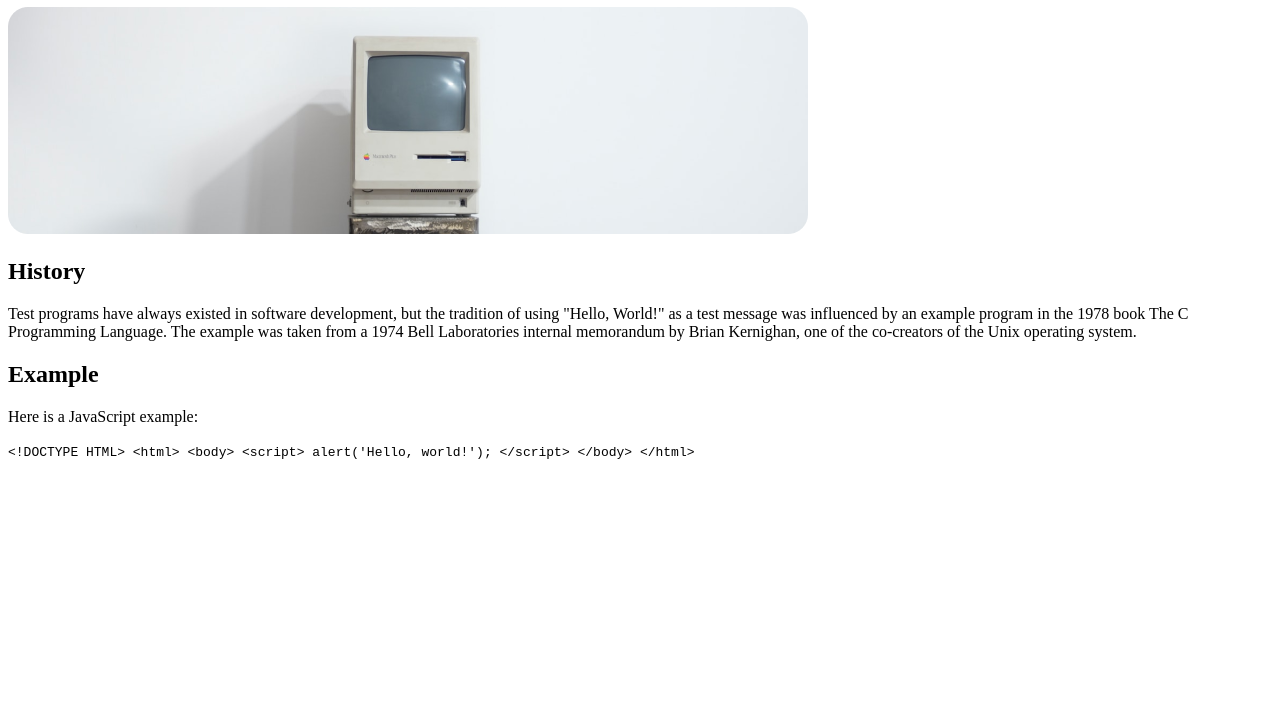
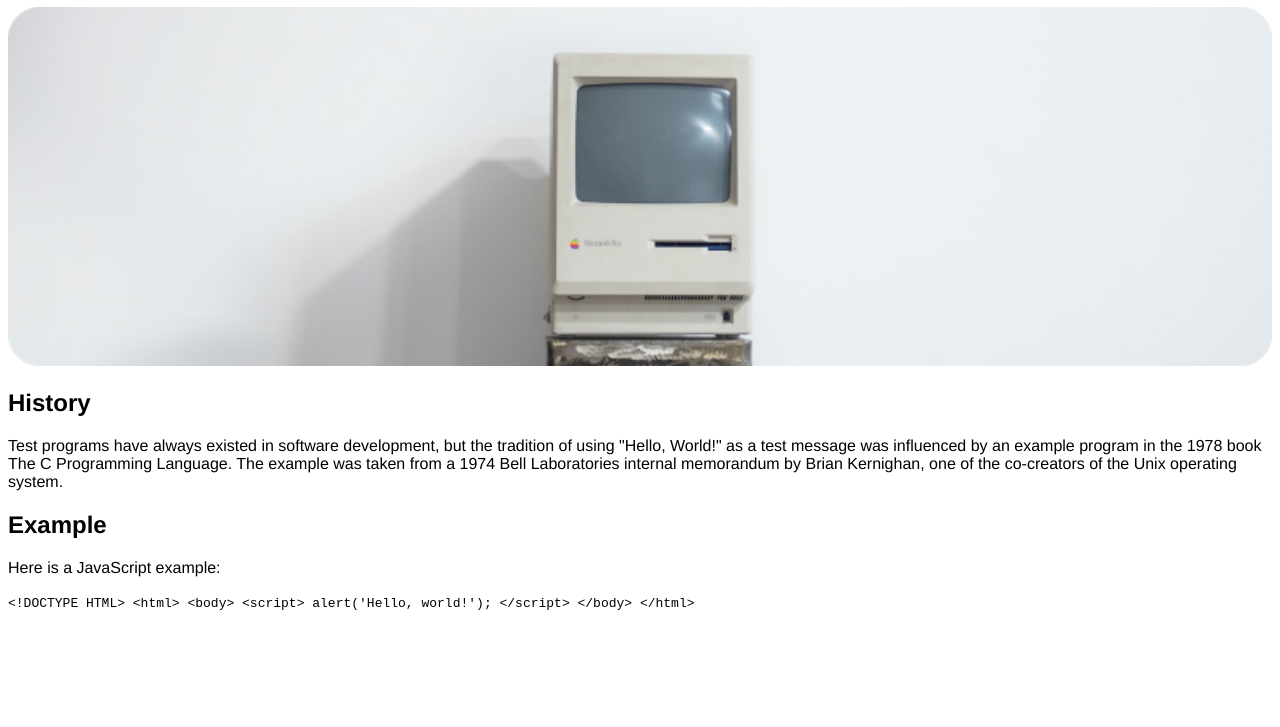
Before and after one commit to nscior/MI-349-741, a plain HTML site: page Hello World/index.html in a window 1280 px wide. Shown: the part 73-800 px from the top of the page. Drawn offline with Linux system fonts and the light colour scheme; a script that the page names is missing.

Commit message:
typography

```diff
--- a/index.html
+++ b/Hello World/index.html
@@ -6,12 +6,12 @@
     <meta name="viewport" content="width=device-width, initial-scale=1.0">
     <meta http-equiv="X-UA-Compatible" content="ie=edge">
     <title>Hello World!</title>
-    <link rel="stylesheet" href="screen_css">
+    <link rel="stylesheet" href="screen.css">
 </head>
 
 <body>
     <h1>Hello World!</h1>
-    <img src="MI-349-741/images/Computer image.png" alt="Vintage mac">
+    <img src="images/Computer image.png" alt="Vintage mac">
 
     <section>
         <h2> History </h2>
--- /dev/null
+++ b/Hello World/screen.css
@@ -0,0 +1,8 @@
+body {
+    background: #fff;
+    font-family: Helvetica, sans-serif;
+}
+
+img {
+    width: 100%;
+}
```
Also changed, not shown: Hello World/images/Computer image.png (renamed from images/Computer image.png), Hello World/images/Logo.png (renamed from images/Logo.png), Hello World/index.js (added).
